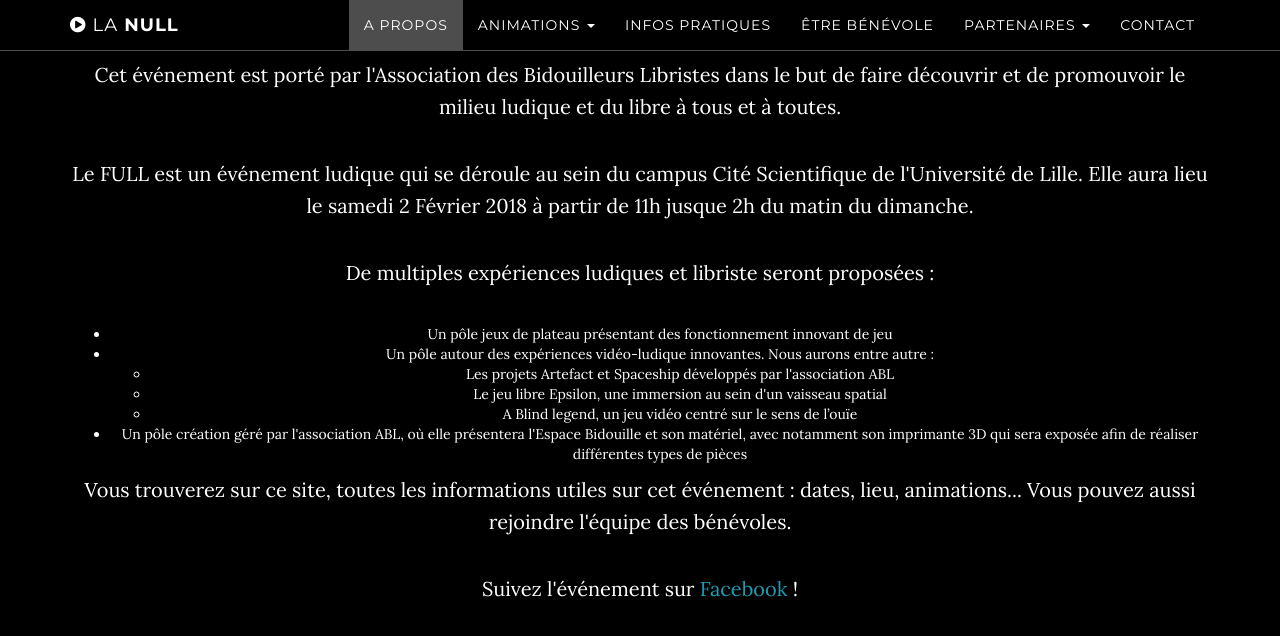
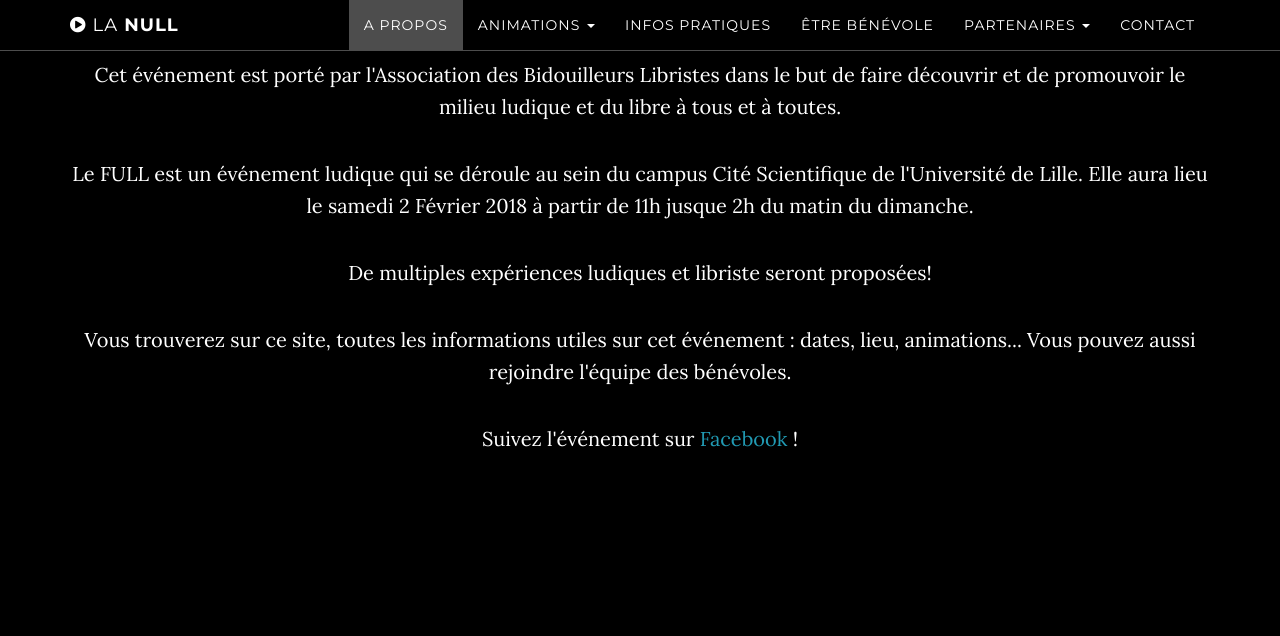
Before and after one commit to bidouilleurslibristes/null.bidouilleurslibristes.github.io, a Jekyll site: the page built from index.html, in a window 1280 px wide and 900 px high, scrolled down 1176 px, cut to the strip 0-686 px from the top of the window. Shown: the top 636 px of the strip. Built offline with Jekyll 4.4.1, drawn with Linux system fonts in a browser that asks for light colours.

Commit message:
Update about.html

```diff
--- a/_includes/about.html
+++ b/_includes/about.html
@@ -9,19 +9,7 @@
 
             <p>Le FULL est un événement ludique qui se déroule au sein du campus Cité Scientifique de l'Université de Lille. Elle aura lieu le samedi 2 Février 2018 à partir de 11h jusque 2h du matin du dimanche.</p>
 
-			<p>De multiples expériences ludiques et libriste seront proposées :</p>
-				<ul>
-					<li> Un pôle jeux de plateau présentant des fonctionnement innovant de jeu </li>
-					<li> Un pôle autour des expériences vidéo-ludique innovantes. Nous aurons entre autre :</li>
-						<ul>
-
-							<li>Les projets Artefact et Spaceship développés par l'association ABL </li>
-							<li>Le jeu libre Epsilon, une immersion au sein d'un vaisseau spatial </li>
-							<li>A Blind legend, un jeu vidéo centré sur le sens de l’ouïe </li>
-
-						</ul>
-					<li>Un pôle création géré par l'association ABL, où elle présentera l'Espace Bidouille et son matériel, avec notamment son imprimante 3D qui sera exposée afin de réaliser différentes types de pièces</li>
-				</ul>
+			<p>De multiples expériences ludiques et libriste seront proposées!</p>
 
 
             <p>Vous trouverez sur ce site, toutes les informations utiles sur cet événement : dates, lieu, animations... Vous pouvez aussi rejoindre l'équipe des bénévoles.</p>            <p>Suivez l'événement sur <a href="https://www.facebook.com/events/1167616406722612/"> Facebook</a> !</p>
```
